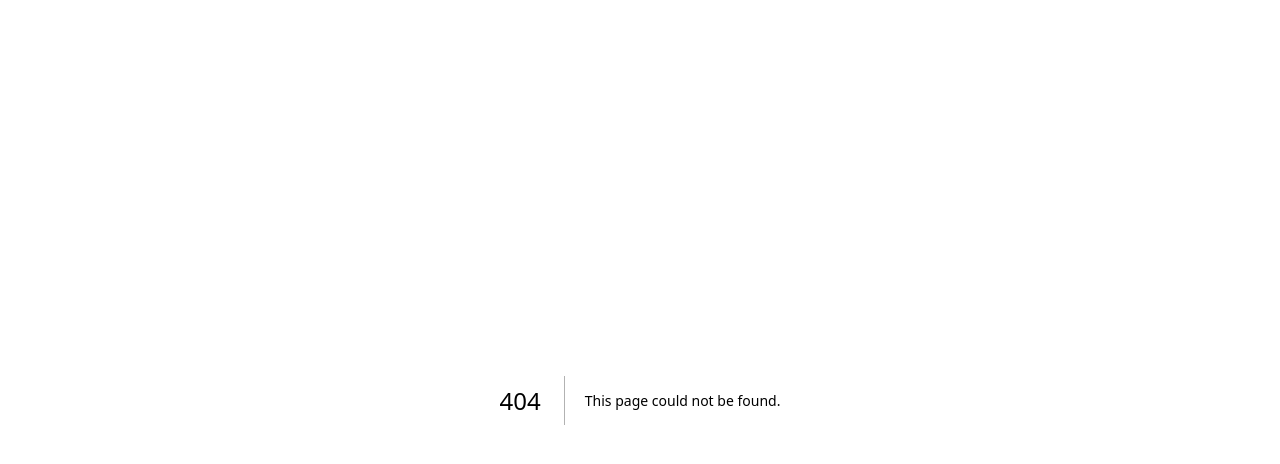
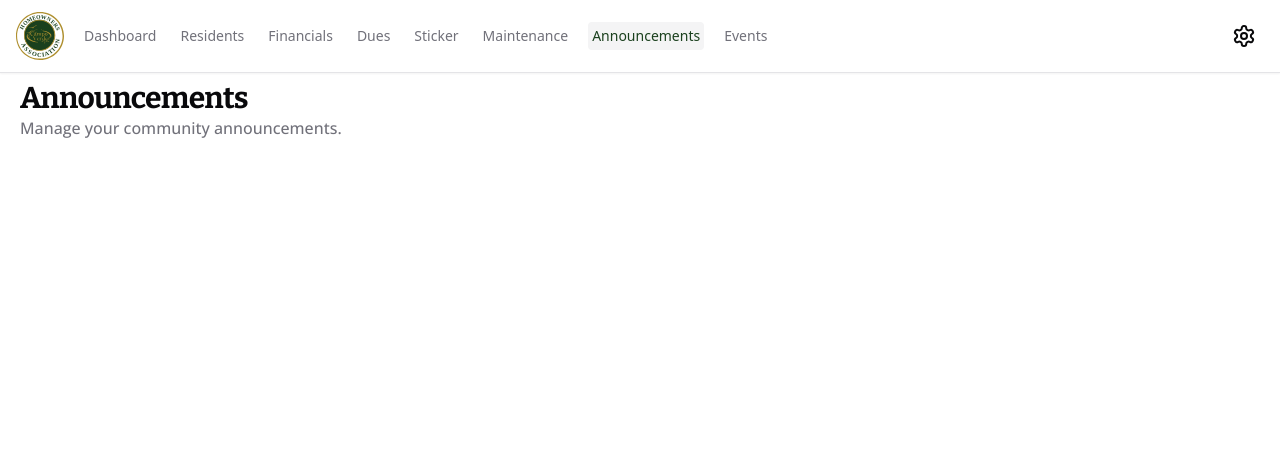
Before and after one commit to markhuz1925/campo-verde-hoa, a Next.js app: page /announcements in a window 1280 px wide. Before the commit this address had no page. Shown: the top 464 px of the page. Built offline with nearby package versions, Linux system fonts and the light colour scheme.

Commit message:
Create Announcements page.

```diff
--- /dev/null
+++ b/app/(platform)/(dashboard)/announcements/page.tsx
@@ -0,0 +1,12 @@
+import { PageHeading } from "@/components/page-heading";
+
+export default function AnnouncementsPage() {
+  return (
+    <div className="pt-20 px-5">
+      <PageHeading
+        title="Announcements"
+        description="Manage your community announcements."
+      />
+    </div>
+  );
+}
```
